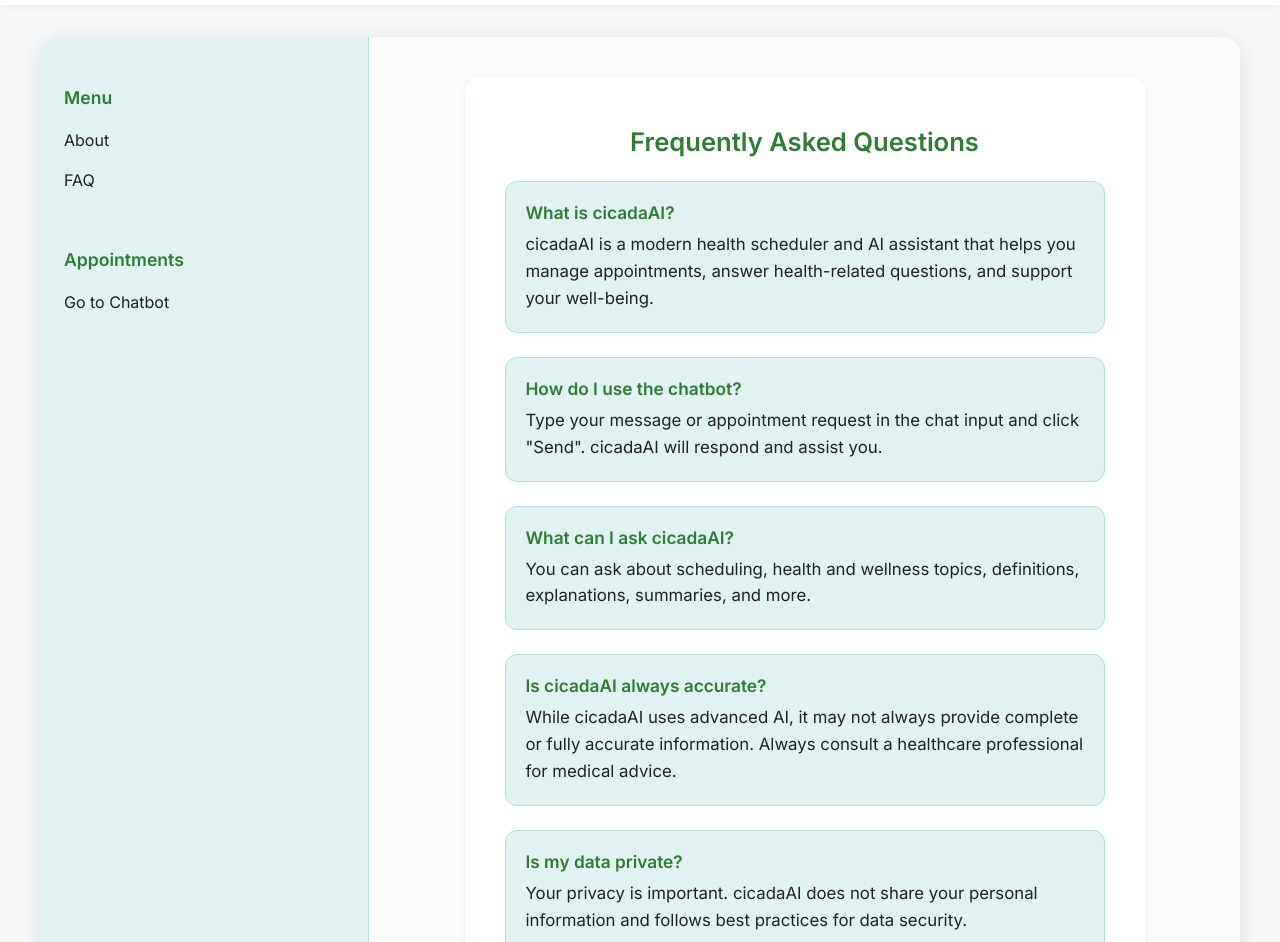
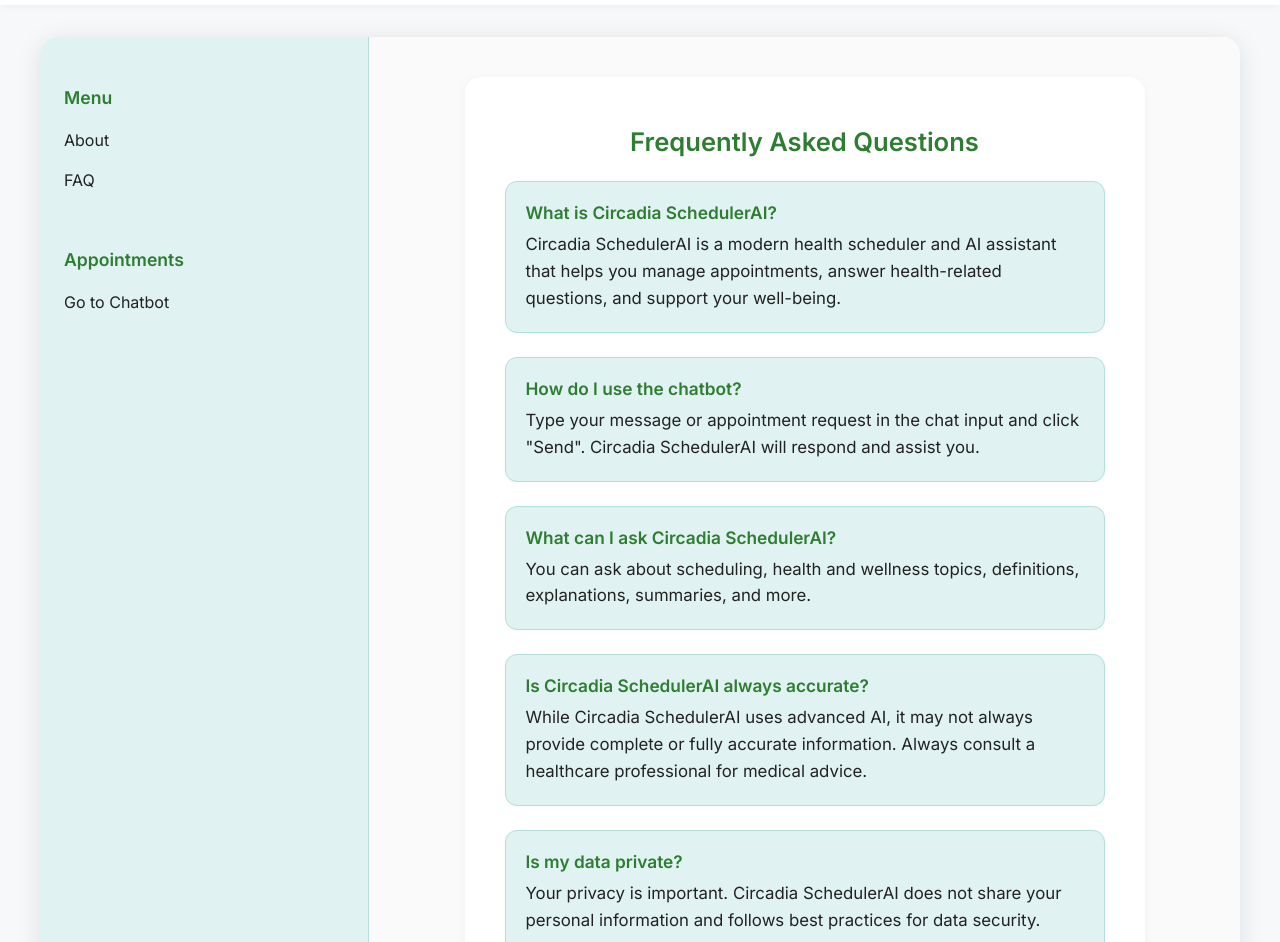
Before and after one commit to YuriFanatic/Circadia-SchedulerAI, a website: page public/faq.html in a window 1280 px wide. Shown: the part 67-1009 px from the top of the page. Drawn offline with Linux system fonts and the light colour scheme.

Commit message:
fixed name

```diff
--- a/public/faq.html
+++ b/public/faq.html
@@ -1,7 +1,7 @@
 <!DOCTYPE html>
 <html lang="en">
 <head>
-  <title>FAQ | cicadaAI Health Scheduler</title>
+  <title>FAQ | Circadia SchedulerAI</title>
   <meta name="viewport" content="width=device-width, initial-scale=1">
   <link href="https://fonts.googleapis.com/css2?family=Inter:wght@400;600&display=swap" rel="stylesheet">
   <style>
@@ -217,7 +217,7 @@
 <body>
   <div class="top-bar">
     <div class="logo">
-      <span class="main-title">cicadaAI</span>
+      <span class="main-title">Circadia SchedulerAI</span>
     </div>
     <div class="menu-container">
       <button class="menu-button" onclick="toggleCustomizationBox()">
@@ -255,24 +255,24 @@
         <h1>Frequently Asked Questions</h1>
         <ul class="faq-list">
           <li class="faq-item">
-            <div class="faq-question">What is cicadaAI?</div>
-            <div class="faq-answer">cicadaAI is a modern health scheduler and AI assistant that helps you manage appointments, answer health-related questions, and support your well-being.</div>
+            <div class="faq-question">What is Circadia SchedulerAI?</div>
+            <div class="faq-answer">Circadia SchedulerAI is a modern health scheduler and AI assistant that helps you manage appointments, answer health-related questions, and support your well-being.</div>
           </li>
           <li class="faq-item">
             <div class="faq-question">How do I use the chatbot?</div>
-            <div class="faq-answer">Type your message or appointment request in the chat input and click "Send". cicadaAI will respond and assist you.</div>
+            <div class="faq-answer">Type your message or appointment request in the chat input and click "Send". Circadia SchedulerAI will respond and assist you.</div>
           </li>
           <li class="faq-item">
-            <div class="faq-question">What can I ask cicadaAI?</div>
+            <div class="faq-question">What can I ask Circadia SchedulerAI?</div>
             <div class="faq-answer">You can ask about scheduling, health and wellness topics, definitions, explanations, summaries, and more.</div>
           </li>
           <li class="faq-item">
-            <div class="faq-question">Is cicadaAI always accurate?</div>
-            <div class="faq-answer">While cicadaAI uses advanced AI, it may not always provide complete or fully accurate information. Always consult a healthcare professional for medical advice.</div>
+            <div class="faq-question">Is Circadia SchedulerAI always accurate?</div>
+            <div class="faq-answer">While Circadia SchedulerAI uses advanced AI, it may not always provide complete or fully accurate information. Always consult a healthcare professional for medical advice.</div>
           </li>
           <li class="faq-item">
             <div class="faq-question">Is my data private?</div>
-            <div class="faq-answer">Your privacy is important. cicadaAI does not share your personal information and follows best practices for data security.</div>
+            <div class="faq-answer">Your privacy is important. Circadia SchedulerAI does not share your personal information and follows best practices for data security.</div>
           </li>
         </ul>
       </div>
```
Also changed, not shown: public/about.html (+6 -6 lines), public/chat_bot.html (+1 -1 lines), public/index.html (+1 -1 lines).
